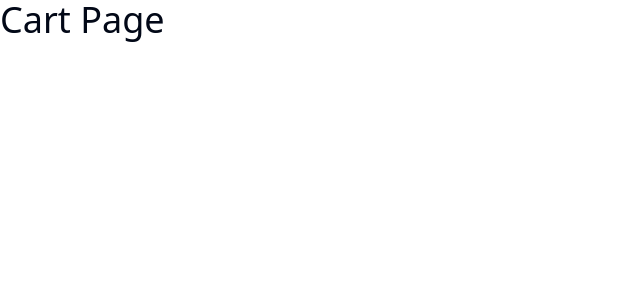
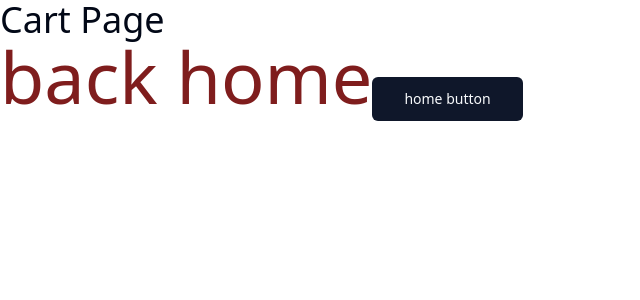
Before and after one commit to Ali-LUT/comfy-store, a React (Vite) app: page /cart in a window 1280 px wide. Shown: the top 300 px of the page, without its empty margins (0-640 px from the left). Built offline with nearby package versions, Linux system fonts and the light colour scheme.

Commit message:
Added link to cart component

```diff
--- a/src/pages/Cart.tsx
+++ b/src/pages/Cart.tsx
@@ -1,4 +1,16 @@
+import { Button } from "@/components/ui/button";
+import { Link } from "react-router-dom";
 function Cart() {
-  return <h1 className="text-4xl">Cart Page</h1>;
+  return (
+    <div>
+      <h1 className="text-4xl">Cart Page</h1>
+      <Link to="/" className="text-7xl text-red-900">
+        back home
+      </Link>
+      <Button asChild size="lg">
+        <Link to="/">home button</Link>
+      </Button>
+    </div>
+  );
 }
 export default Cart;
```
